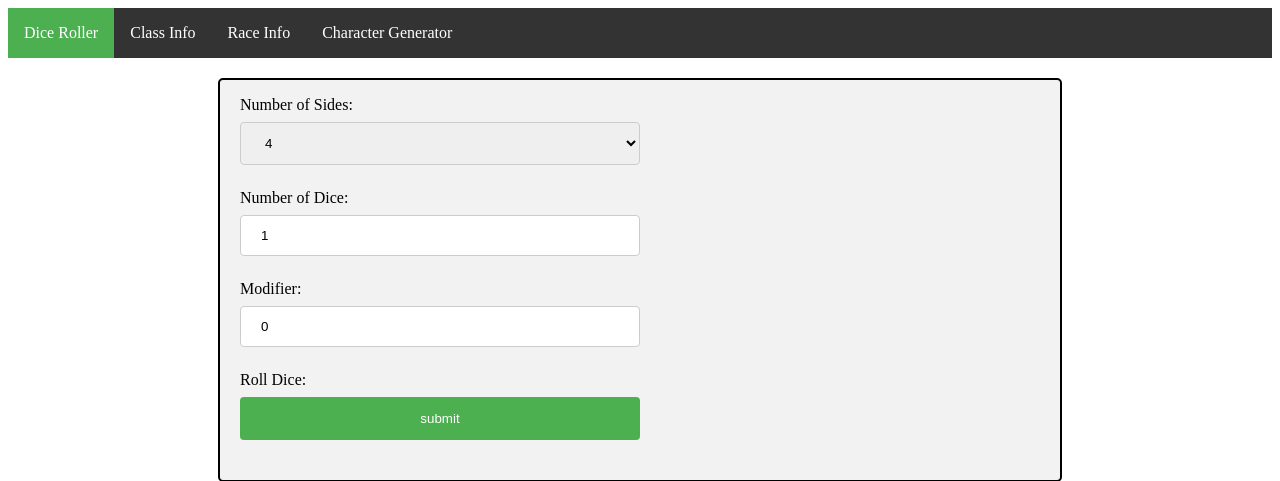
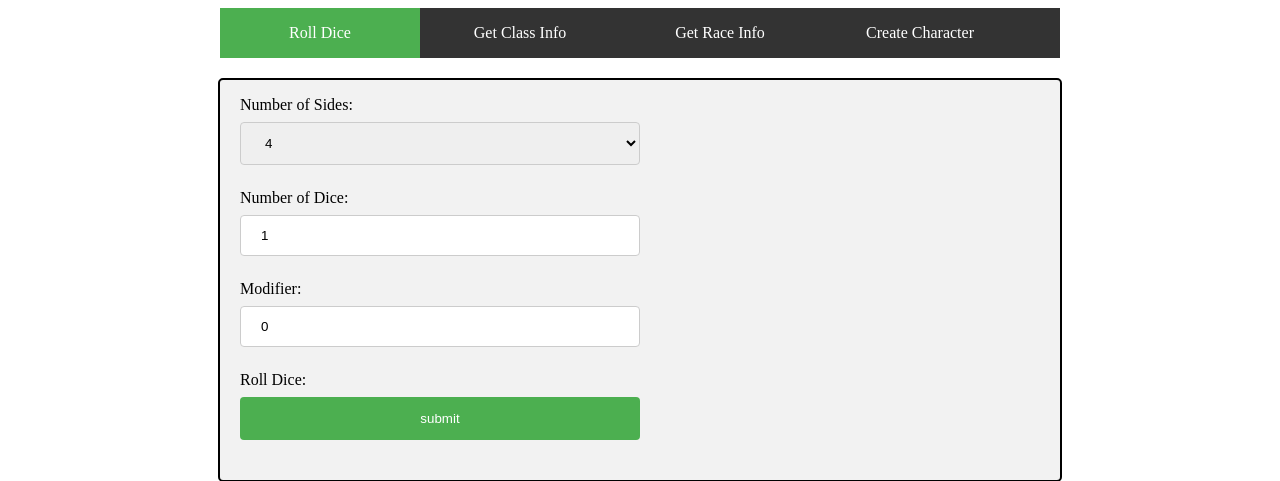
Before and after one commit to Fladolcetta/DnD, a Flask app: page /roll in a window 1280 px wide. Shown: the top 481 px of the page. Run offline with Flask 3, Linux system fonts and the light colour scheme.

Commit message:
Centered

```diff
--- a/static/topnav.css
+++ b/static/topnav.css
@@ -2,14 +2,18 @@
 .topnav {
     overflow: hidden;
     background-color: #333;
+    width: 840px;
+    margin:auto;
 }
 .topnav a {
     float: left;
     color: white;
     text-align: center;
-    padding: 16px;
+    padding-top: 16px;
+    padding-bottom: 16px;
     text-decoration: none;
     font-size: 16px;
+    width: 200px;
 }
 .topnav a:hover {
     background-color: #ccc;
--- a/templates/base.html
+++ b/templates/base.html
@@ -10,10 +10,10 @@
 </head>
     <body>
         <div class="topnav">
-            <a id="/roll" href="/roll">Dice Roller</a>
-            <a id="/classes" href="/classes">Class Info</a>
-            <a id="/races" href="/races">Race Info</a>
-            <a id="/character" href="/character">Character Generator</a>
+            <a id="/roll" href="/roll">Roll Dice</a>
+            <a id="/classes" href="/classes">Get Class Info</a>
+            <a id="/races" href="/races">Get Race Info</a>
+            <a id="/character" href="/character">Create Character</a>
         </div>
         <script type="text/javascript" src="/static/topnav.js"></script>
         {{ content|safe }}
```
